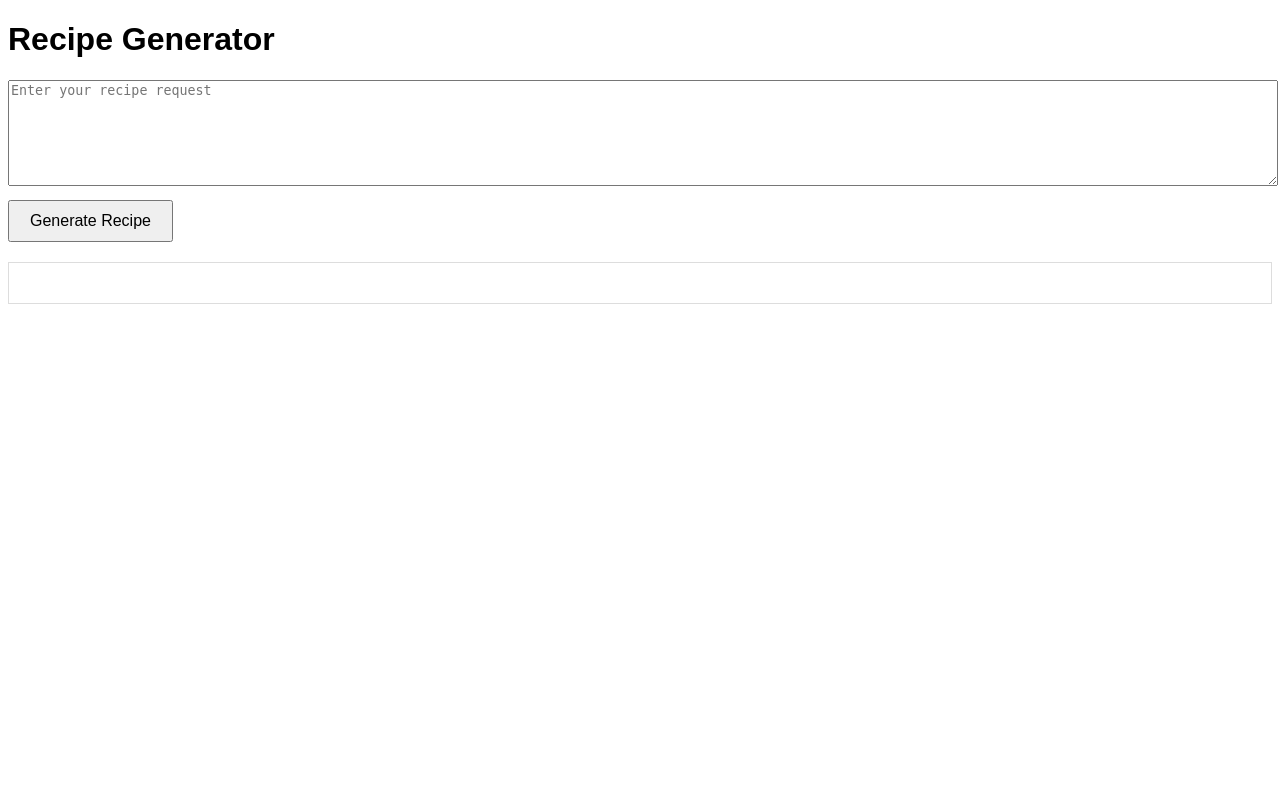
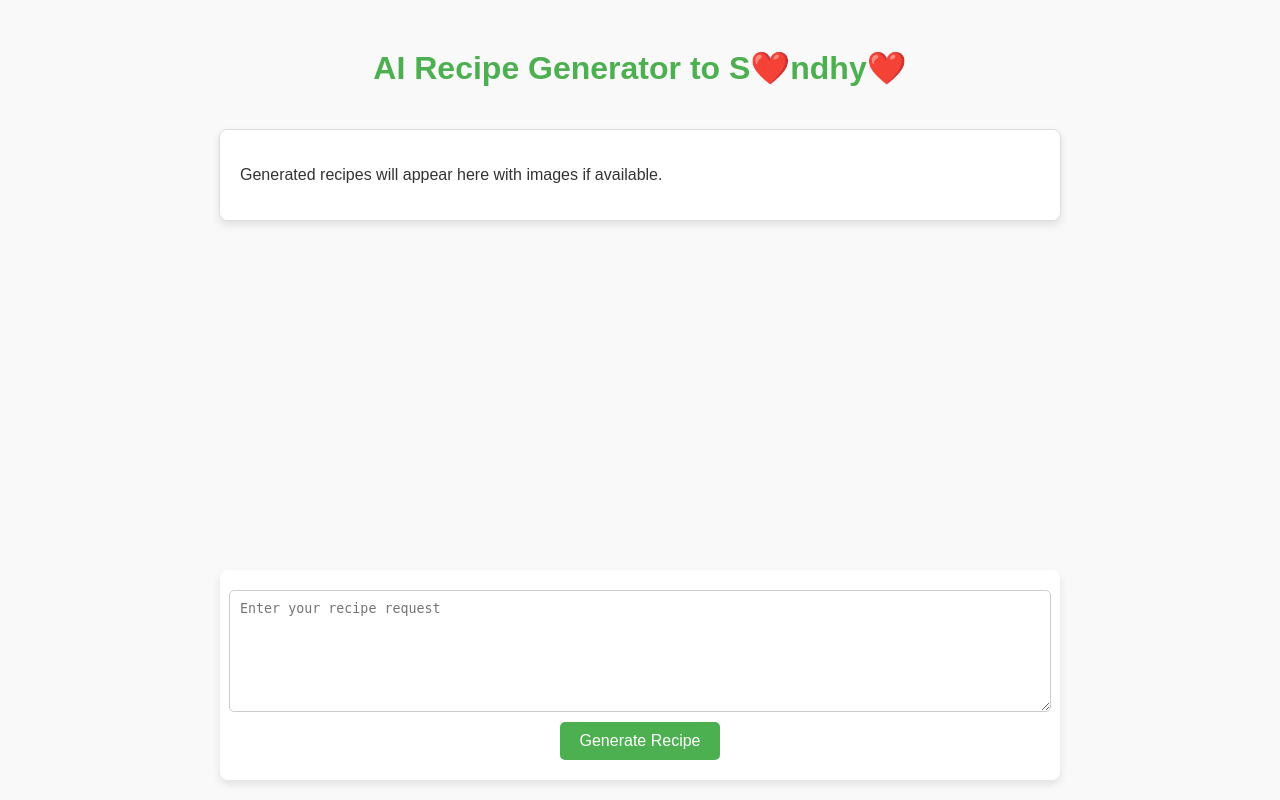
Before and after one commit to naganjaneyuluG/ecommerce-app, a Flask app: page / in a window 1280 px wide. Run offline with Flask 3, Linux system fonts and the light colour scheme.

Commit message:
Update index.html

```diff
--- a/templates/index.html
+++ b/templates/index.html
@@ -7,17 +7,83 @@
     <!-- Link to marked.js CDN for rendering markdown -->
     <script src="https://cdn.jsdelivr.net/npm/marked/marked.min.js"></script>
     <style>
-        body { font-family: Arial, sans-serif; }
-        #output { border: 1px solid #ddd; padding: 20px; margin-top: 20px; }
-        textarea { width: 100%; height: 100px; }
-        button { margin-top: 10px; padding: 10px 20px; font-size: 16px; }
+        body {
+            font-family: Arial, sans-serif;
+            background-color: #f9f9f9;
+            display: flex;
+            flex-direction: column;
+            align-items: center;
+            padding: 20px;
+            color: #333;
+        }
+        h1 {
+            color: #4CAF50;
+        }
+        #output {
+            width: 100%;
+            max-width: 800px;
+            background-color: #fff;
+            border: 1px solid #ddd;
+            padding: 20px;
+            margin-top: 20px;
+            border-radius: 8px;
+            box-shadow: 0px 4px 8px rgba(0, 0, 0, 0.1);
+            color: #333;
+        }
+        #output img {
+            max-width: 100%;
+            height: auto;
+            display: block;
+            margin: 10px 0;
+            border-radius: 8px;
+        }
+        textarea {
+            width: 100%;
+            max-width: 800px;
+            height: 100px;
+            padding: 10px;
+            border: 1px solid #ccc;
+            border-radius: 5px;
+            margin-bottom: 10px;
+            resize: vertical;
+        }
+        button {
+            padding: 10px 20px;
+            font-size: 16px;
+            color: #fff;
+            background-color: #4CAF50;
+            border: none;
+            border-radius: 5px;
+            cursor: pointer;
+        }
+        button:hover {
+            background-color: #45a049;
+        }
+        .form-container {
+            width: 100%;
+            max-width: 800px;
+            position: fixed;
+            bottom: 20px;
+            display: flex;
+            flex-direction: column;
+            align-items: center;
+            background-color: #fff;
+            padding: 20px;
+            border-radius: 8px;
+            box-shadow: 0px 4px 8px rgba(0, 0, 0, 0.1);
+        }
     </style>
 </head>
 <body>
-    <h1>Recipe Generator</h1>
-    <textarea id="userInput" placeholder="Enter your recipe request"></textarea>
-    <button onclick="generateRecipe()">Generate Recipe</button>
-    <div id="output"></div>
+    <h1>AI Recipe Generator to S❤️ndhy❤️  </h1>
+    <div id="output">
+        <p>Generated recipes will appear here with images if available.</p>
+    </div>
+
+    <div class="form-container">
+        <textarea id="userInput" placeholder="Enter your recipe request"></textarea>
+        <button onclick="generateRecipe()">Generate Recipe</button>
+    </div>
 
     <script>
         async function generateRecipe() {
@@ -37,7 +103,7 @@
                 const markdownContent = data.recipe;
                 document.getElementById('output').innerHTML = marked.parse(markdownContent);
             } else {
-                document.getElementById('output').innerHTML = "<p>Error generating recipe. Please try again.</p>";
+                document.getElementById('output').innerHTML = "<p style='color: red;'>Error generating recipe. Please try again.</p>";
             }
         }
     </script>
```
